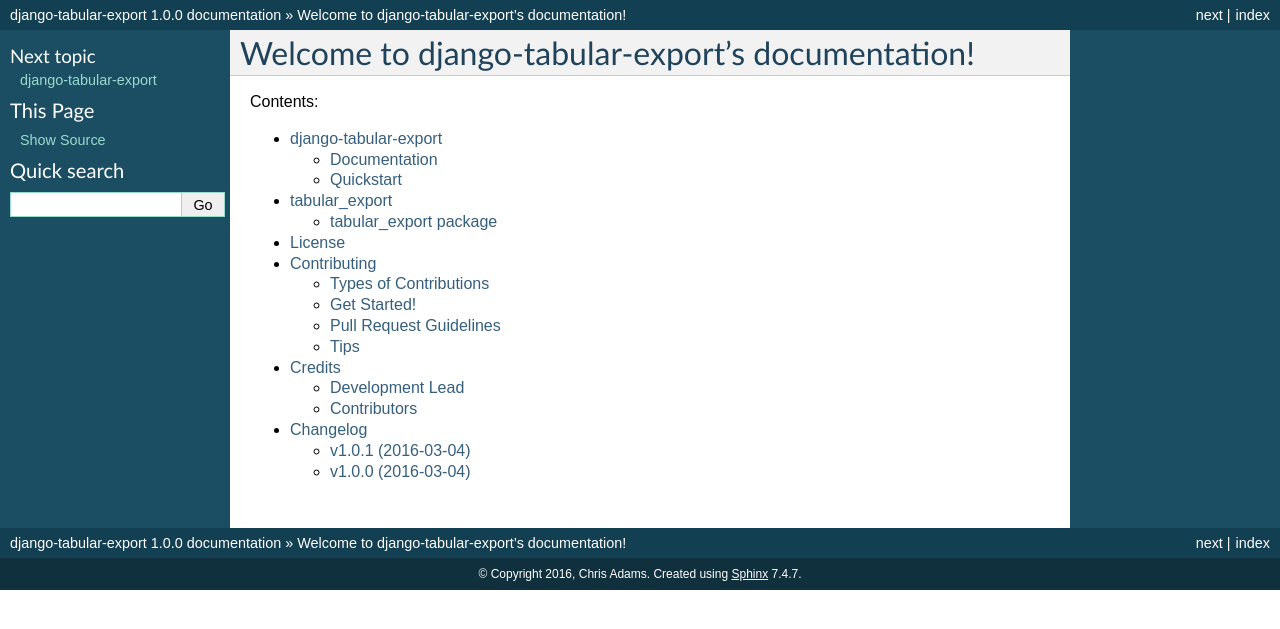
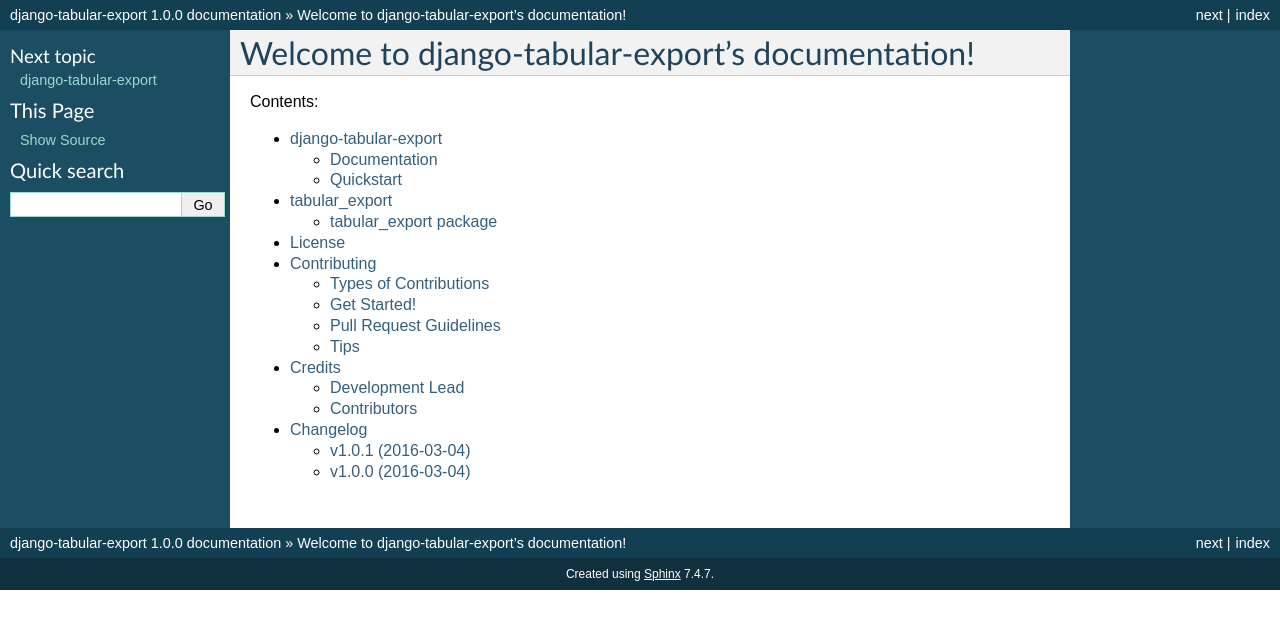
Before and after one commit to mpwoodward/django-tabular-export, a Sphinx documentation site: the page built from docs/index.rst, in a window 1280 px wide. Shown: the top 629 px of the page. Built offline with Sphinx 7.4.7, drawn with Linux system fonts in a browser that asks for light colours.

Commit message:
chg: doc: suppress copyright badging on HTML docs
We’ll let the LICENSE file answer this question

```diff
--- a/docs/conf.py
+++ b/docs/conf.py
@@ -30,9 +30,6 @@
 
 # -- General configuration -----------------------------------------------------
 
-# If your documentation needs a minimal Sphinx version, state it here.
-#needs_sphinx = '1.0'
-
 # Add any Sphinx extension module names here, as strings. They can be extensions
 # coming with Sphinx (named 'sphinx.ext.*') or your custom ones.
 extensions = ['sphinx.ext.autodoc', 'sphinx.ext.viewcode']
@@ -51,7 +48,6 @@
 
 # General information about the project.
 project = u'django-tabular-export'
-copyright = u'2016, Chris Adams'
 
 # The version info for the project you're documenting, acts as replacement for
 # |version| and |release|, also used in various other places throughout the
@@ -166,7 +162,7 @@
 #html_show_sphinx = True
 
 # If true, "(C) Copyright ..." is shown in the HTML footer. Default is True.
-#html_show_copyright = True
+html_show_copyright = False
 
 # If true, an OpenSearch description file will be output, and all pages will
 # contain a <link> tag referring to it.  The value of this option must be the
```
